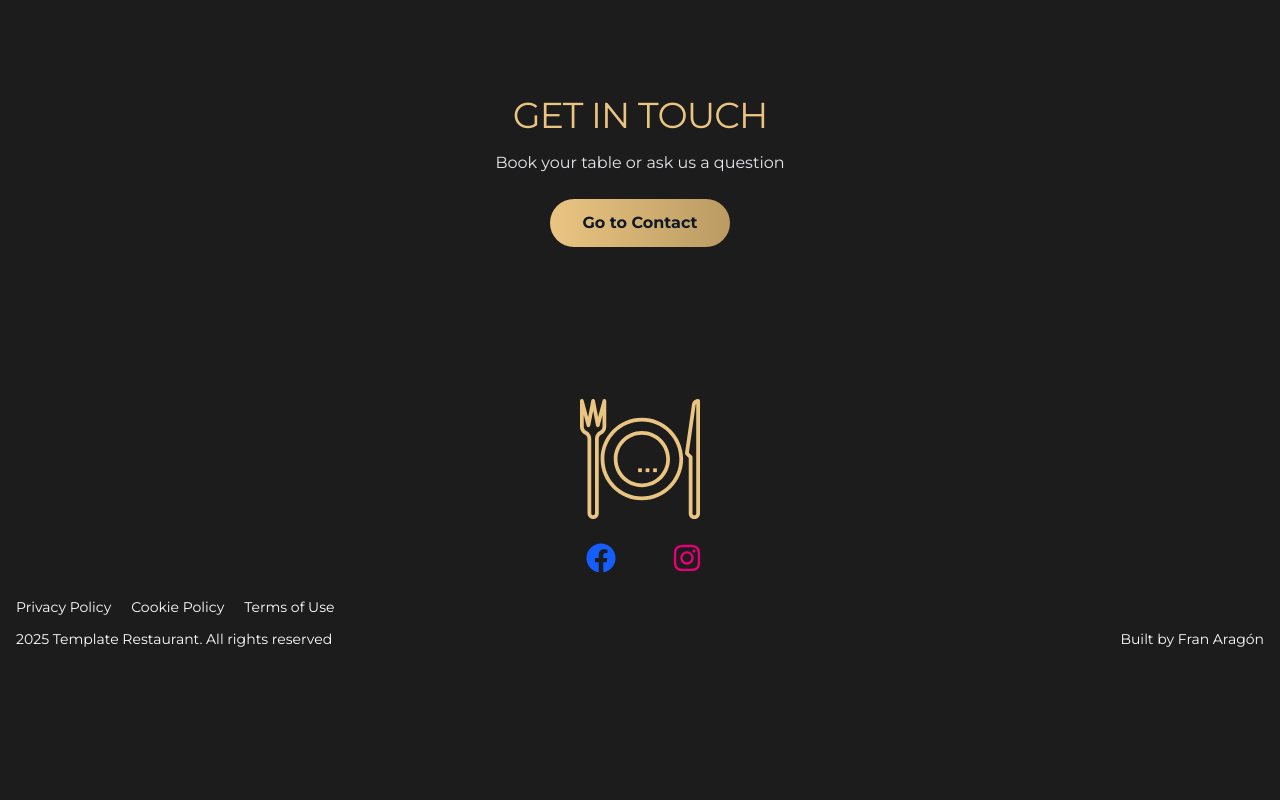
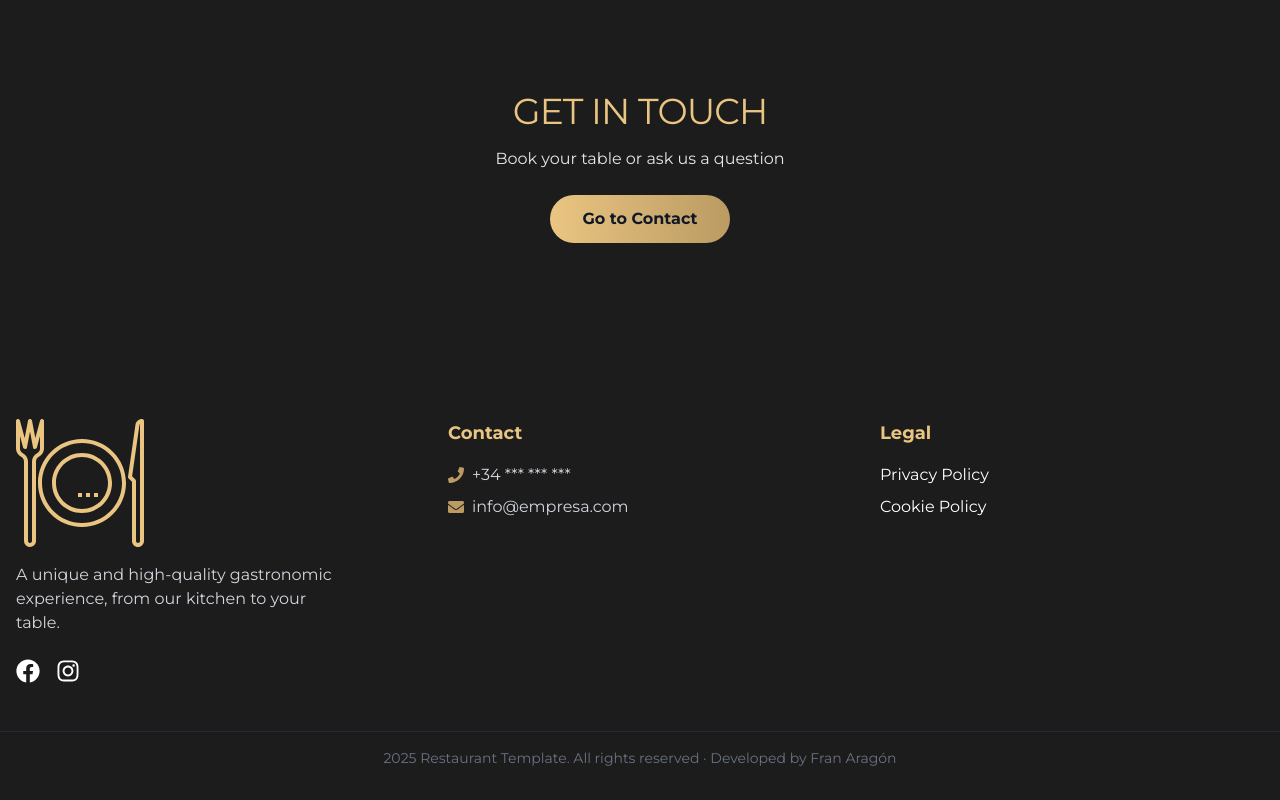
Before and after one commit to franaragondev/franaragondev, a Next.js app: page /en in a window 1280 px wide. Shown: the part 3277-4077 px from the top of the page. Before the commit the page ends 3950 px from the top, so only its background shows below. Built offline with nearby package versions, Linux system fonts and the light colour scheme.

Commit message:
minnor text changes

```diff
--- a/messages/en.json
+++ b/messages/en.json
@@ -72,32 +72,12 @@
     "lastUpdated": "Last updated: June 2025",
     "cookiesLinkText": "Cookie Policy"
   },
-  "termsOfUse": {
-    "title": "Terms of Use",
-    "intro": "By using this website or application, you agree to these Terms of Use and our ",
-    "sections": [
-      {
-        "title": "1. Acceptance",
-        "text": "Accessing or using the service constitutes acceptance of these Terms and the Privacy Policy available on this site."
-      },
-      {
-        "title": "2. Permitted use",
-        "text": "You must not interfere with the operation of the service or use it for unlawful purposes. We may suspend or restrict access in case of misuse."
-      },
-      {
-        "title": "3. Changes",
-        "text": "We may update these Terms. Continued use after changes means you accept the updated Terms."
-      },
-      {
-        "title": "4. Contact",
-        "text": "For questions about these Terms, contact us at: info@email.com. Postal address: Avenida España, Estepona (Málaga), Spain."
-      }
-    ],
-    "lastUpdated": "Last updated: August 2025"
-  },
   "footer": {
-    "left": "2025 Template Restaurant. All rights reserved",
-    "right": "<link>Built by Fran Aragón</link>"
+    "left": "2025 Restaurant Template. All rights reserved",
+    "right": "<link>Developed by Fran Aragón</link>",
+    "slogan": "A unique and high-quality gastronomic experience, from our kitchen to your table.",
+    "contactTitle": "Contact",
+    "legalTitle": "Legal"
   },
   "notFound": {
     "title": "Page not found",
--- a/messages/es.json
+++ b/messages/es.json
@@ -72,32 +72,12 @@
     "lastUpdated": "Última actualización: junio 2025",
     "cookiesLinkText": "Política de Cookies"
   },
-  "termsOfUse": {
-    "title": "Términos de Uso",
-    "intro": "Al usar este sitio web o aplicación, aceptas estos Términos de Uso y nuestra ",
-    "sections": [
-      {
-        "title": "1. Aceptación de términos",
-        "text": "El acceso y uso del servicio implica la aceptación de estos Términos y de la Política de Privacidad disponible en este sitio."
-      },
-      {
-        "title": "2. Uso permitido",
-        "text": "No debes interferir con el funcionamiento del servicio ni usarlo con fines ilegales. Podemos suspender o limitar el acceso ante uso indebido."
-      },
-      {
-        "title": "3. Cambios",
-        "text": "Podemos actualizar estos Términos. El uso continuado tras los cambios implica su aceptación."
-      },
-      {
-        "title": "4. Contacto",
-        "text": "Si tienes preguntas sobre estos Términos, contáctanos en: info@email.com. Dirección postal: Avenida España, Estepona (Málaga), España."
-      }
-    ],
-    "lastUpdated": "Última actualización: agosto 2025"
-  },
   "footer": {
     "left": "2025 Plantilla Restaurante. Todos los derechos reservados",
-    "right": "<link>Desarrollado por Fran Aragón</link>"
+    "right": "<link>Desarrollado por Fran Aragón</link>",
+    "slogan": "Experiencia gastronómica única y de calidad, desde nuestra cocina a tu mesa.",
+    "contactTitle": "Contacto",
+    "legalTitle": "Legal"
   },
   "notFound": {
     "title": "Página no encontrada",
--- a/src/app/[locale]/page.tsx
+++ b/src/app/[locale]/page.tsx
@@ -224,12 +224,13 @@ export default function HomePageExtended() {
           {menuItems.map((item, idx) => (
             <motion.div
               key={idx}
-              className="rounded-xl overflow-hidden shadow-lg group cursor-pointer transition-transform transform hover:scale-105"
+              className="relative rounded-xl shadow-lg overflow-hidden group cursor-pointer transition-transform transform hover:scale-105"
               initial={{ opacity: 0, y: 20 }}
               whileInView={{ opacity: 1, y: 0 }}
               viewport={{ once: true }}
               transition={{ delay: idx * 0.1, duration: 0.6 }}
             >
+              {/* Imagen que ocupa todo el contenedor */}
               <div className="relative h-64 w-full">
                 <Image
                   src={item.image}
@@ -238,9 +239,22 @@ export default function HomePageExtended() {
                   className="object-cover"
                 />
               </div>
-              <div className="p-6 bg-gray-900 text-gray-200">
-                <h4 className="font-semibold text-lg">{item.name}</h4>
-                <p className="mt-2 text-sm">{item.description}</p>
+
+              {/* Overlay de gradiente */}
+              <div className="absolute inset-0 bg-gradient-to-br from-[var(--primary)] to-[var(--secondary)] opacity-10 group-hover:opacity-20 transition-opacity" />
+
+              {/* Texto con fondo semi-transparente (sin afectar la opacidad del texto) */}
+              <div
+                className="relative z-10 p-6 rounded-b-xl"
+                style={{
+                  background:
+                    "linear-gradient(to top, rgba(249, 115, 22, 0.2), rgba(251, 191, 36, 0.2))",
+                }}
+              >
+                <h4 className="font-semibold text-lg text-white">
+                  {item.name}
+                </h4>
+                <p className="text-sm mt-1 text-gray-200">{item.description}</p>
               </div>
             </motion.div>
           ))}
--- a/src/components/layout/Footer.tsx
+++ b/src/components/layout/Footer.tsx
@@ -2,67 +2,128 @@
 
 import Link from "next/link";
 import { useTranslations, useLocale } from "next-intl";
-import UsefulLinks from "./UsefulLinks";
 import Logo from "@/assets/Logo";
+import { motion } from "framer-motion";
+import { FaInstagram, FaFacebook, FaEnvelope, FaPhone } from "react-icons/fa";
 
 export default function Footer() {
   const t = useTranslations("footer");
   const tPrivacy = useTranslations("privacyPolicy");
   const tCookies = useTranslations("cookiesPolicy");
-  const tTerms = useTranslations("termsOfUse");
   const locale = useLocale();
 
+  const fadeInUp = {
+    hidden: { opacity: 0, y: 20 },
+    visible: { opacity: 1, y: 0 },
+  };
+
   return (
-    <footer className="py-6 text-sm text-white">
-      <div className="container mx-auto px-4 flex flex-col gap-3">
-        {/* Logo at the top, centered */}
-        <div className="flex justify-center mb-4">
-          <Logo className="w-30 h-30 text-[var(--primary)] hover:text-[var(--secondary)] transition" />
+    <footer className="text-white pt-12 pb-8">
+      <motion.div
+        className="container mx-auto px-4 grid grid-cols-1 md:grid-cols-3 gap-12"
+        initial="hidden"
+        animate="visible"
+        transition={{ staggerChildren: 0.15 }}
+      >
+        {/* Columna 1: Logo + Slogan + Redes */}
+        <motion.div
+          className="flex flex-col items-center md:items-start gap-4"
+          variants={fadeInUp}
+        >
+          <Logo className="w-32 h-32 text-[var(--primary)] hover:text-[var(--secondary)] transition" />
+          <p className="text-gray-300 max-w-xs text-center md:text-left">
+            {t("slogan")}
+          </p>
+          <div className="flex gap-4 mt-2 text-2xl">
+            <a
+              href="https://facebook.com/#"
+              target="_blank"
+              rel="noopener noreferrer"
+              className="hover:text-[var(--secondary)] transition-transform transform hover:-translate-y-1"
+            >
+              <FaFacebook />
+            </a>
+            <a
+              href="https://instagram.com/#"
+              target="_blank"
+              rel="noopener noreferrer"
+              className="hover:text-[var(--secondary)] transition-transform transform hover:-translate-y-1"
+            >
+              <FaInstagram />
+            </a>
           </div>
+        </motion.div>
 
-        <UsefulLinks />
+        {/* Columna 2: Contacto */}
+        <motion.div variants={fadeInUp}>
+          <h4 className="font-semibold text-lg text-[var(--primary)] mb-4">
+            {t("contactTitle")}
+          </h4>
+          <ul className="space-y-2 text-gray-300">
+            <li className="flex items-center gap-2">
+              <FaPhone className="text-[var(--secondary)]" />
+              <a
+                href="tel:+34622080113"
+                className="hover:text-[var(--secondary)] transition"
+              >
+                +34 *** *** ***
+              </a>
+            </li>
+            <li className="flex items-center gap-2">
+              <FaEnvelope className="text-[var(--secondary)]" />
+              <a
+                href="mailto:info@empresa.com"
+                className="hover:text-[var(--secondary)] transition"
+              >
+                info@empresa.com
+              </a>
+            </li>
+          </ul>
+        </motion.div>
 
-        {/* Legal navigation links */}
-        <nav className="flex flex-wrap items-center justify-center sm:justify-start gap-x-5 gap-y-2">
+        {/* Columna 3: Legal */}
+        <motion.div variants={fadeInUp}>
+          <h4 className="font-semibold text-lg text-[var(--primary)] mb-4">
+            {t("legalTitle")}
+          </h4>
+          <nav className="flex flex-col gap-2 mb-6">
             <Link
               href={`/${locale}/privacidad`}
-            className="hover:text-[var(--secondary)]"
+              className="hover:text-[var(--secondary)] transition"
             >
               {tPrivacy("title")}
             </Link>
             <Link
               href={`/${locale}/cookies`}
-            className="hover:text-[var(--secondary)]"
+              className="hover:text-[var(--secondary)] transition"
             >
               {tCookies("title")}
             </Link>
-          <Link
-            href={`/${locale}/terminos-de-uso`}
-            className="hover:text-[var(--secondary)]"
+          </nav>
+        </motion.div>
+      </motion.div>
+
+      {/* Créditos */}
+      <motion.div
+        className="mt-12 text-center text-gray-500 text-sm border-t border-gray-800 pt-4"
+        initial={{ opacity: 0, y: 20 }}
+        animate={{ opacity: 1, y: 0 }}
+        transition={{ delay: 0.5 }}
       >
-            {tTerms("title")}
-          </Link>
-        </nav>
-
-        {/* Credits row: left = copyright, right = attribution */}
-        <div className="flex flex-col sm:flex-row justify-between text-center sm:text-left gap-2">
-          <span>{t("left")}</span>
-          <span>
+        <span>{t("left")}</span> ·{" "}
         {t.rich("right", {
           link: (chunks) => (
             <a
               href="https://franaragondev.com"
               target="_blank"
               rel="noopener noreferrer"
-                  className="hover:text-[var(--secondary)]"
+              className="hover:text-[var(--secondary)] transition"
             >
               {chunks}
             </a>
           ),
         })}
-          </span>
-        </div>
-      </div>
+      </motion.div>
     </footer>
   );
 }
```
Lines whose indentation alone changed are shown as unchanged.
